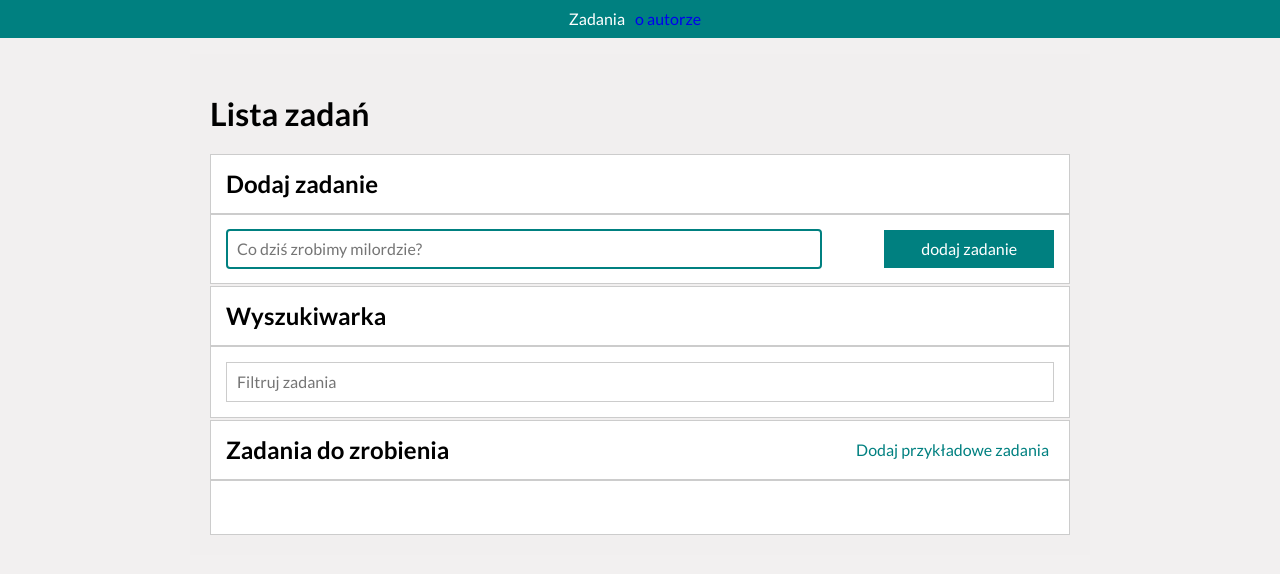
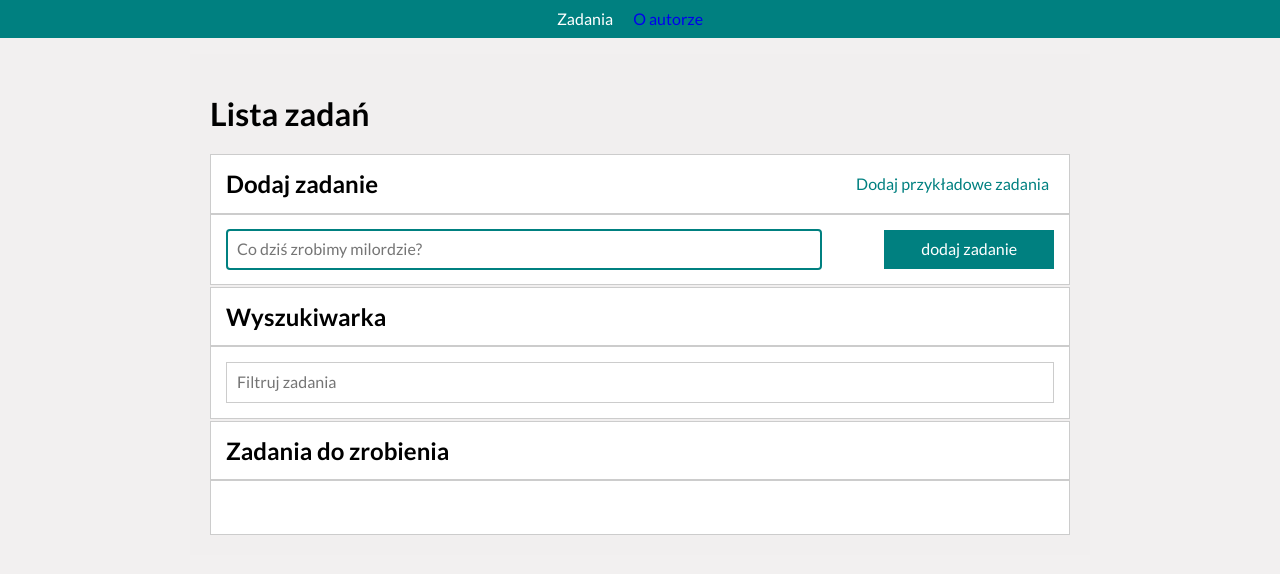
Before and after one commit to jakubkedzierski92/tdla, a React (Create React App) app: page /zadania/1#/zadania in a window 1280 px wide. Shown: the top 574 px of the page. Built offline with nearby package versions, Linux system fonts and the light colour scheme.

Commit message:
ExampleTasksButton is moved to the first line

```diff
--- a/src/App.js
+++ b/src/App.js
@@ -13,7 +13,7 @@ export const App = () => (
             <StyledNavLink to="/zadania">Zadania</StyledNavLink>
           </StyledItem>
           <StyledItem>
-            <StyledNavLink to="/autor">o autorze</StyledNavLink>
+            <StyledNavLink to="/autor">O autorze</StyledNavLink>
           </StyledItem>
         </StyledNavigation>
         <Switch>
--- a/src/TaskPage.js
+++ b/src/TaskPage.js
@@ -3,7 +3,7 @@ import { StyledContainer } from "./styled";
 import { useParams } from "react-router-dom";
 import { useSelector } from "react-redux";
 import { getTaskById } from "./features/tasksSlice";
-import { useLocation } from "react-router-dom";
+
 
 function TaskPage() {
   const { id } = useParams();
@@ -11,7 +11,7 @@ function TaskPage() {
 
   return (
     <StyledContainer>
-      <main className="container">
+      <main>
         <h1>Szczegóły zadania</h1>
         <Section
           title={task ? task.content : "nie znaleziono zadania :("}
--- /dev/null
+++ b/src/features/TasksPage/Button/index.js
@@ -0,0 +1,23 @@
+import styled from "styled-components";
+
+export default styled.button`
+display: flex;
+  background-color: transparent;
+  color: teal;
+  padding: 10px;
+  outline: none;
+  border: none;
+  margin: 5px;
+  transition: 1s;
+  color: teal;
+  cursor: pointer;
+
+&:hover {
+  color: hsl(180, 100%, 30%);
+  transform: scale(1.1);
+}
+&:disabled {
+  color: black;
+  transform: none;
+}
+`
--- a/src/features/TasksPage/Buttons/index.js
+++ b/src/features/TasksPage/Buttons/index.js
@@ -1,5 +1,6 @@
-import { HiddenButtons, Button } from "./styled";
+import { HiddenButtons } from "./styled";
 import { useSelector, useDispatch } from "react-redux";
+import Button from "../Button";
 import {
   toggleHideDone,
   setAllDone,
@@ -15,18 +16,11 @@ const Buttons = () => {
   const areAllEmpty = useSelector(selectAreTasksEmpty);
   const dispatch = useDispatch();
   if (areAllEmpty) {
-    return (
-      <Button onClick={() => dispatch(fetchExamples())}>
-        Dodaj przykładowe zadania
-      </Button>
-    );
+    return null;
   }
 
   return (
     <HiddenButtons>
-      <Button onClick={() => dispatch(fetchExamples())}>
-        Dodaj przykładowe zadania
-      </Button>
       <Button onClick={() => dispatch(toggleHideDone())}>
         {hideDone ? "Pokaż ukonczone" : "Ukryj ukończone"}
       </Button>
--- a/src/features/TasksPage/Buttons/styled.js
+++ b/src/features/TasksPage/Buttons/styled.js
@@ -5,24 +5,4 @@ export const HiddenButtons = styled.div`
   justify-content: flex-end;
 `
 
-export const Button = styled.button`
-display: flex;
-  background-color: transparent;
-  color: teal;
-  padding: 10px;
-  outline: none;
-  border: none;
-  margin: 5px;
-  transition: 1s;
-  color: teal;
-  cursor: pointer;
-
-&:hover {
-  color: hsl(180, 100%, 30%);
-  transform: scale(1.1);
-}
-&:disabled {
-  color: black;
-  transform: none;
-}
-`
+// export const Button =
--- /dev/null
+++ b/src/features/TasksPage/ExampleTasksButton/index.js
@@ -0,0 +1,15 @@
+import { useDispatch } from "react-redux";
+import Button from "../Button";
+import { fetchExamples } from "../../tasksSlice";
+
+const ExampleTasksButton = () => {
+  const dispatch = useDispatch();
+
+  return (
+    <Button onClick={() => dispatch(fetchExamples())}>
+      Dodaj przykładowe zadania
+    </Button>
+  );
+};
+
+export default ExampleTasksButton;
--- a/src/features/TasksPage/index.js
+++ b/src/features/TasksPage/index.js
@@ -2,15 +2,20 @@ import Form from "./Form";
 import TasksList from "./TasksList";
 import Buttons from "./Buttons";
 import Section from "../../common/Section";
-import { StyledContainer, StyledNavigation } from "../../styled.js";
+import { StyledContainer } from "../../styled.js";
 import Search from "./Search";
+import ExampleTasksButton from "./ExampleTasksButton";
 
 function TasksPage() {
   return (
     <StyledContainer>
       <main className="container">
         <h1>Lista zadań</h1>
-        <Section title="Dodaj zadanie" body={<Form />} />
+        <Section
+          title="Dodaj zadanie"
+          body={<Form />}
+          extraHeaderContent={<ExampleTasksButton />}
+          />
 
         <Section
           title={"Wyszukiwarka"}
--- a/src/styled.js
+++ b/src/styled.js
@@ -34,7 +34,7 @@ align-content: center;
 `
 
 export const StyledItem = styled.li`
-margin-right:10px;
+margin-right:20px;
 list-style-type: none;
 `
 export const StyledNavLink = styled(NavLink)`
```
